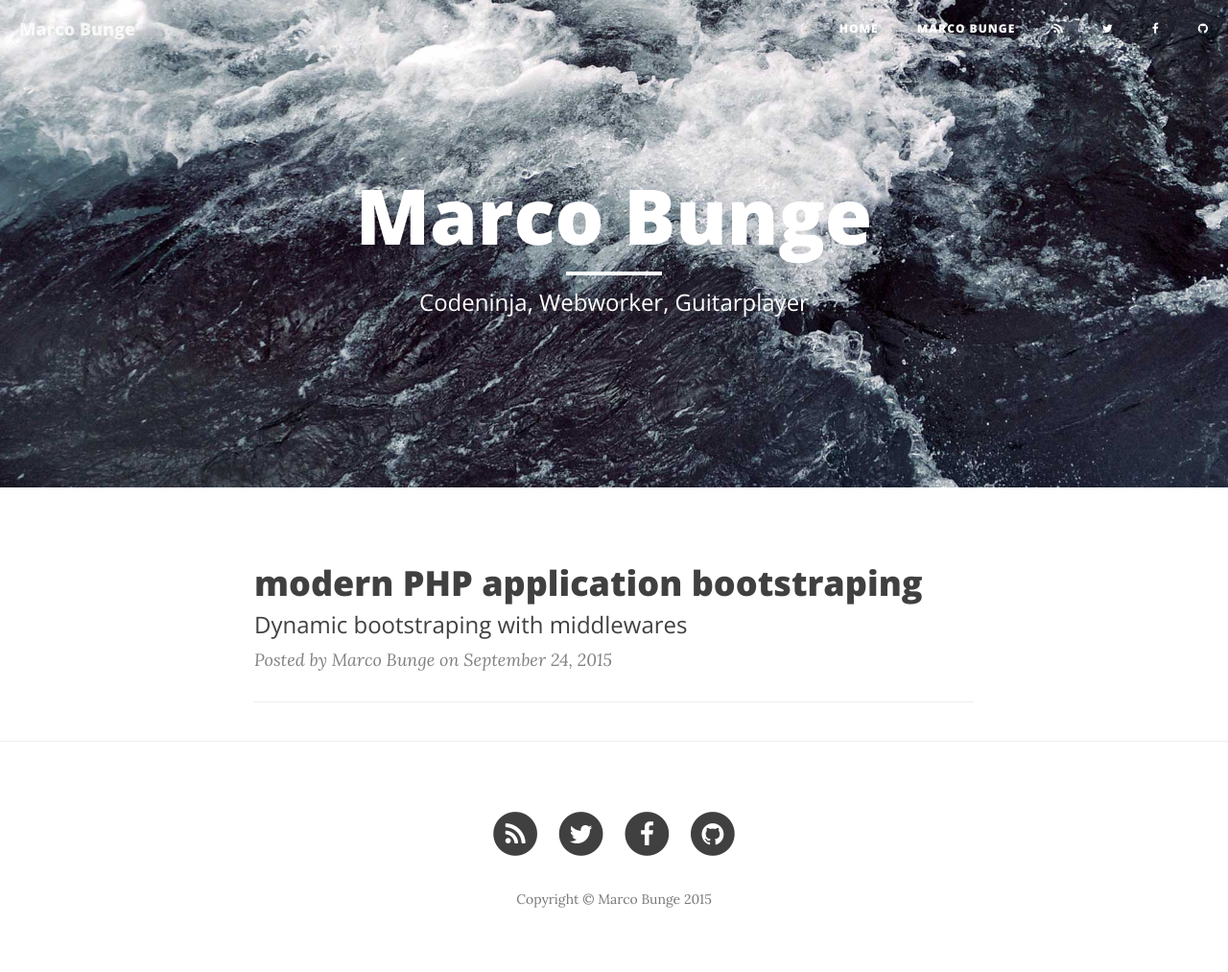
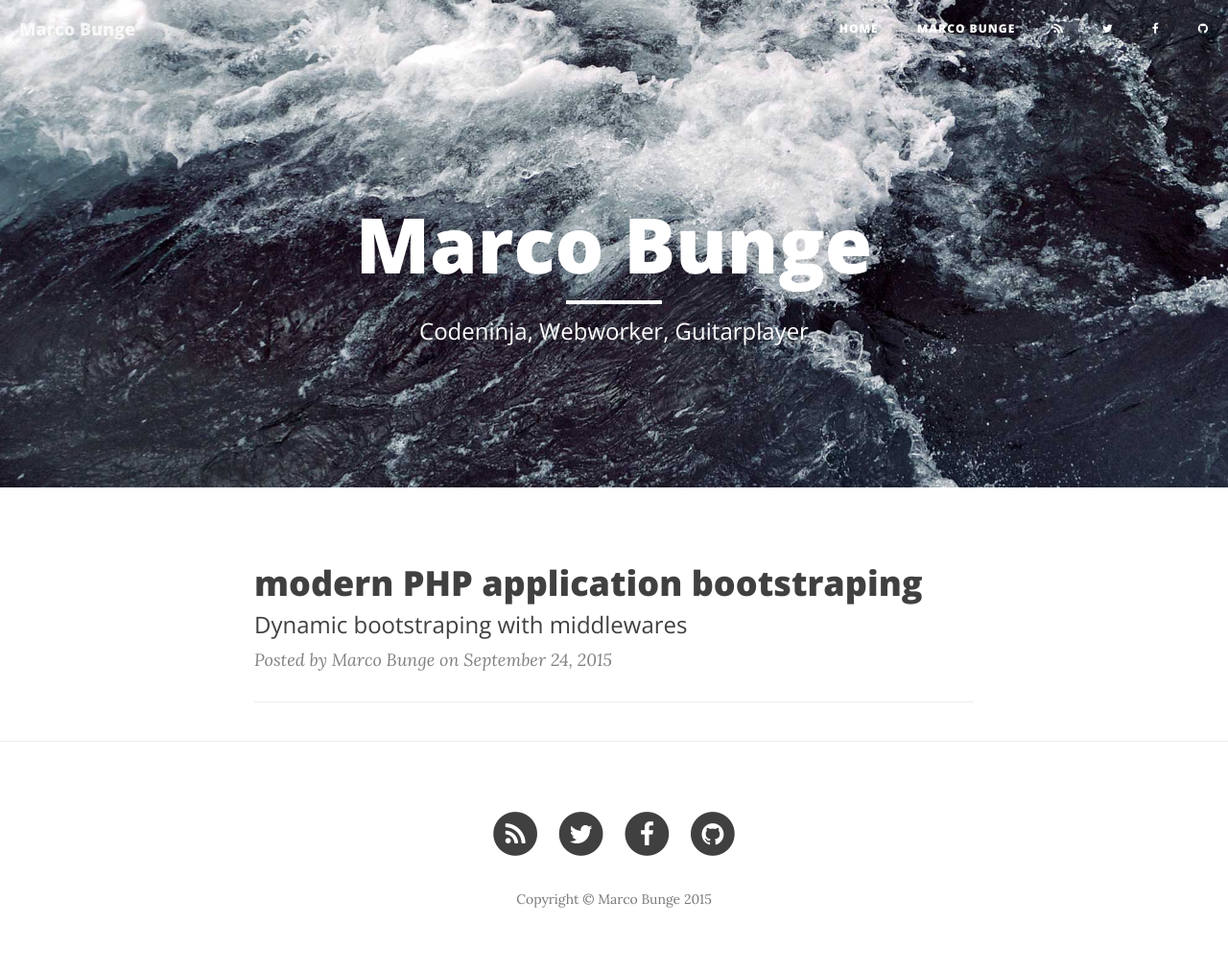
Before and after one commit to mbunge/mbunge.github.io, a Jekyll site: the page built from index.html, in a window 1280 px wide. Shown: the whole page at 96% size. Built offline with Jekyll 4.4.1, drawn with Linux system fonts in a browser that asks for light colours; nearby versions of some CDN libraries; the list of posts is cut into pages by our own code.

Commit message:
Update clean-blog.css

```diff
--- a/css/clean-blog.css
+++ b/css/clean-blog.css
@@ -147,7 +147,7 @@ hr.small {
   .intro-header .site-heading,
   .intro-header .post-heading,
   .intro-header .page-heading {
-    padding: 180px 0;
+    padding: 210px 0 150px 0;
   }
 }
 .intro-header .site-heading,
```
